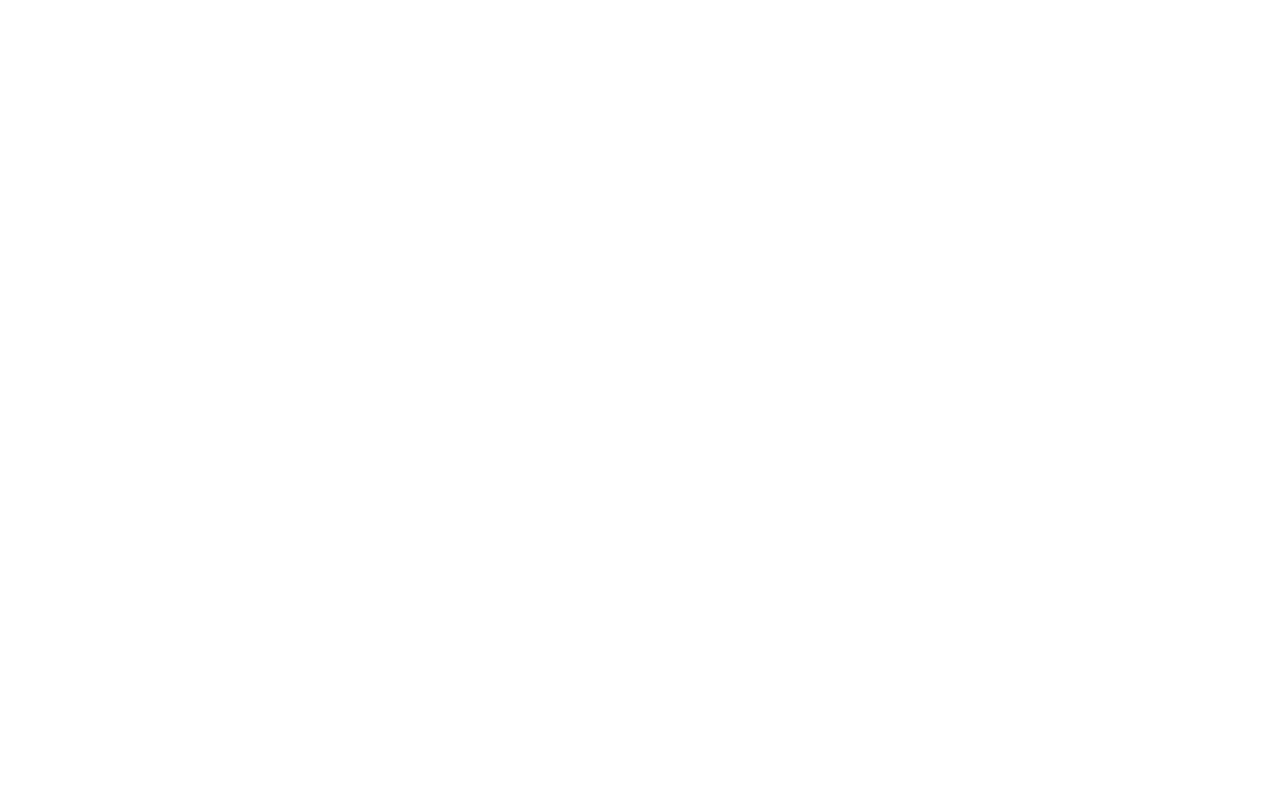
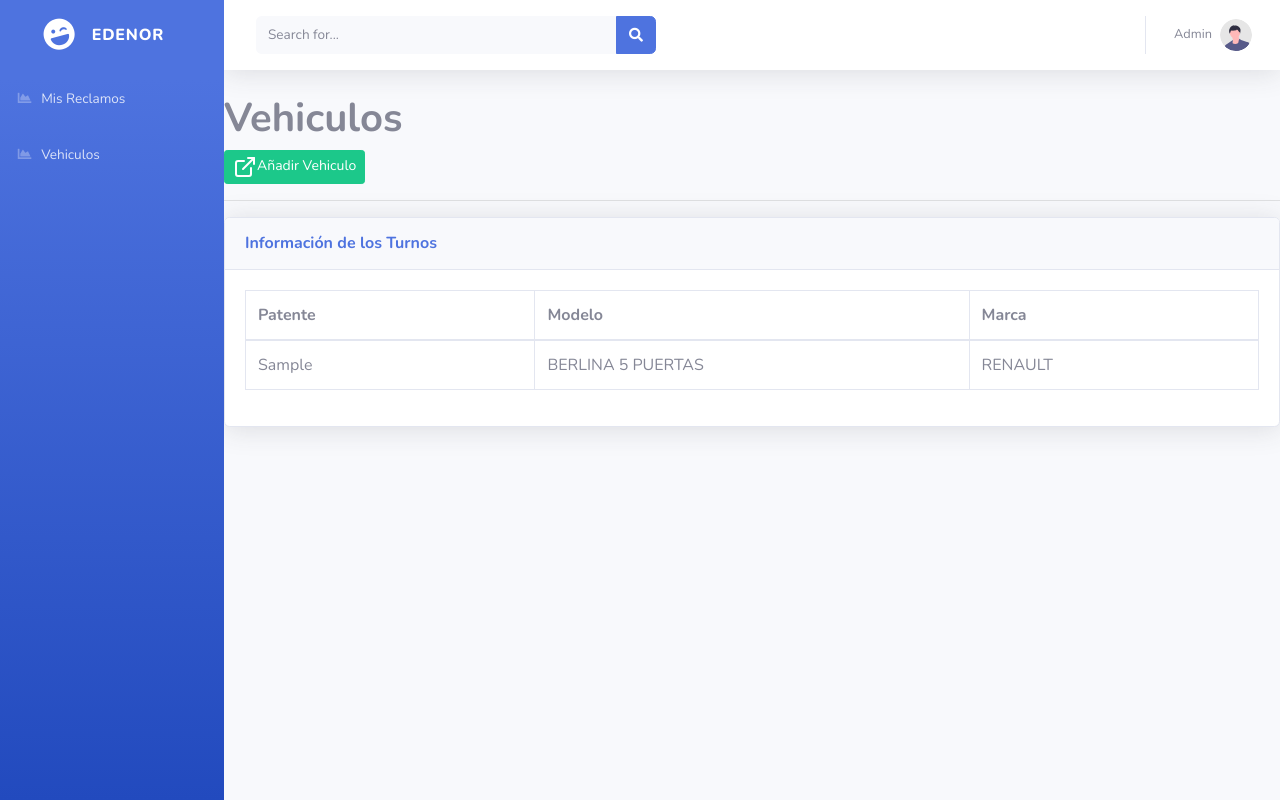
Before and after one commit to Angie1712/tesis-edenor, a PHP site: page /View/User/Vehiculos.php in a window 1280 px wide. Before the commit the page is empty. Run offline with PHP 8.4, Linux system fonts and the light colour scheme; data comes from the database, SQL or seed files in the repository; tables that the repository leaves empty hold one stand-in row (values such as "Sample post").

Commit message:
Muestreo de Vehiculos en pantalla

```diff
--- /dev/null
+++ b/src/Controller/Vehiculo.php
@@ -0,0 +1,11 @@
+<?php
+require_once '../../Data/VehiculoDao.php';
+require_once '../../Entity/Vehiculo.php';
+
+class VehiculoController
+{
+    public static function searchVehiculo()
+    {
+        return VehiculoDao::searchVehiculo();
+    }
+}
--- /dev/null
+++ b/src/Data/VehiculoDao.php
@@ -0,0 +1,47 @@
+<?php
+require_once '../../Entity/conection.php';
+require_once '../../Entity/Vehiculo.php';
+
+class VehiculoDao extends Database
+{
+    protected static $cnx;
+
+    private static function getDatabase()
+    {
+        self::$cnx = Database::Conectar();
+    }
+
+    private static function Desconectar()
+    {
+        self::$cnx = null;
+    }
+
+    public static function searchVehiculo()
+	{
+		try
+		{
+			//Sentencia SQL para selección de datos utilizando
+			self::getDatabase();
+			$query = "SELECT
+			id_vehiculo,
+            Patente,
+            Modelo.Modelo,
+            Marca.Marca
+			FROM `Vehiculos`
+            JOIN Modelo ON Vehiculos.id_modelo = Modelo.id_modelo
+            JOIN Marca on Modelo.id_marca = Marca.id_marca";
+			$resultado = self::$cnx->prepare($query);
+			//Ejecución de la sentencia SQL.
+			$resultado->execute();
+			//fetchAll — Devuelve un array que contiene todas las filas del conjunto
+			//de resultados
+			return $resultado->fetchAll(PDO::FETCH_OBJ);
+
+		}
+		catch(Exception $e)
+		{
+			//Obtener mensaje de error.
+			die($e->getMessage());
+		}
+}
+}
--- /dev/null
+++ b/src/Entity/Vehiculo.php
@@ -0,0 +1,32 @@
+<?php
+
+class Vehiculo
+{
+    private $id_vehiculo;
+    private $patente;
+    private $modelo;
+
+    public function getId_vehiculo(){
+		return $this->id_vehiculo;
+	}
+
+	public function setId_vehiculo($id_vehiculo){
+		$this->id_vehiculo = $id_vehiculo;
+	}
+
+    public function get_Patente(){
+		return $this->patente;
+	}
+
+	public function setPatente($patente){
+		$this->patente = $patente;
+	}
+
+    public function getModelo(){
+		return $this->Modelo;
+	}
+
+	public function setModelo($modelo){
+		$this->modelo = $modelo;
+	}
+}
--- a/src/View/User/Reclamos.php
+++ b/src/View/User/Reclamos.php
@@ -9,7 +9,7 @@
     <meta name="description" content="">
     <meta name="author" content="">
 
-    <title>SB Admin 2 - Dashboard</title>
+    <title>Reclamos</title>
 
     <!-- Custom fonts for this template-->
     <link href="/Assets/vendor/fontawesome-free/css/all.min.css" rel="stylesheet" type="text/css">
--- a/src/View/User/Vehiculos.php
+++ b/src/View/User/Vehiculos.php
@@ -0,0 +1,246 @@
+<?php
+require '../../Controller/Vehiculo.php'
+
+
+
+?>
+<!DOCTYPE html>
+<html lang="en">
+
+<head>
+
+    <meta charset="utf-8">
+    <meta http-equiv="X-UA-Compatible" content="IE=edge">
+    <meta name="viewport" content="width=device-width, initial-scale=1, shrink-to-fit=no">
+    <meta name="description" content="">
+    <meta name="author" content="">
+
+    <title>Vehiculos</title>
+
+    <!-- Custom fonts for this template-->
+    <link href="/Assets/vendor/fontawesome-free/css/all.min.css" rel="stylesheet" type="text/css">
+    <link
+        href="https://fonts.googleapis.com/css?family=Nunito:200,200i,300,300i,400,400i,600,600i,700,700i,800,800i,900,900i"
+        rel="stylesheet">
+
+    <!-- Custom styles for this template-->
+    <link href="/Assets/css/sb-admin-2.css" rel="stylesheet">
+
+</head>
+
+<body id="page-top">
+
+    <!-- Page Wrapper -->
+    <div id="wrapper">
+
+        <!-- Sidebar -->
+        <ul class="navbar-nav bg-gradient-primary sidebar sidebar-dark accordion" id="accordionSidebar">
+
+            <!-- Sidebar - Brand -->
+            <a class="sidebar-brand d-flex align-items-center justify-content-center" href="index.php">
+                <div class="sidebar-brand-icon rotate-n-15">
+                    <i class="fas fa-laugh-wink"></i>
+                </div>
+                <div class="sidebar-brand-text mx-3">EDENOR</div>
+            </a>
+            <!-- Nav Item - Charts -->
+            <li class="nav-item">
+                <a class="nav-link" href="Reclamos.php">
+                    <i class="fas fa-fw fa-chart-area"></i>
+                    <span>Mis Reclamos</span></a>
+            </li>
+            <li class="nav-item">
+                <a class="nav-link" href="Vehiculos.php">
+                    <i class="fas fa-fw fa-chart-area"></i>
+                    <span>Vehiculos</span></a>
+            </li>
+
+        </ul>
+        <!-- End of Sidebar -->
+
+        <!-- Content Wrapper -->
+        <div id="content-wrapper" class="d-flex flex-column">
+
+            <!-- Main Content -->
+            <div id="content">
+
+                <!-- Topbar -->
+                <nav class="navbar navbar-expand navbar-light bg-white topbar mb-4 static-top shadow">
+
+                    <!-- Sidebar Toggle (Topbar) -->
+                    <button id="sidebarToggleTop" class="btn btn-link d-md-none rounded-circle mr-3">
+                        <i class="fa fa-bars"></i>
+                    </button>
+
+                    <!-- Topbar Search -->
+                    <form
+                        class="d-none d-sm-inline-block form-inline mr-auto ml-md-3 my-2 my-md-0 mw-100 navbar-search">
+                        <div class="input-group">
+                            <input type="text" class="form-control bg-light border-0 small" placeholder="Search for..."
+                                aria-label="Search" aria-describedby="basic-addon2">
+                            <div class="input-group-append">
+                                <button class="btn btn-primary" type="button">
+                                    <i class="fas fa-search fa-sm"></i>
+                                </button>
+                            </div>
+                        </div>
+                    </form>
+
+                    <!-- Topbar Navbar -->
+                    <ul class="navbar-nav ml-auto">
+
+                        <!-- Nav Item - Search Dropdown (Visible Only XS) -->
+                        <li class="nav-item dropdown no-arrow d-sm-none">
+                            <a class="nav-link dropdown-toggle" href="#" id="searchDropdown" role="button"
+                                data-toggle="dropdown" aria-haspopup="true" aria-expanded="false">
+                                <i class="fas fa-search fa-fw"></i>
+                            </a>
+                            <!-- Dropdown - Messages -->
+                            <div class="dropdown-menu dropdown-menu-right p-3 shadow animated--grow-in"
+                                aria-labelledby="searchDropdown">
+                                <form class="form-inline mr-auto w-100 navbar-search">
+                                    <div class="input-group">
+                                        <input type="text" class="form-control bg-light border-0 small"
+                                            placeholder="Search for..." aria-label="Search"
+                                            aria-describedby="basic-addon2">
+                                        <div class="input-group-append">
+                                            <button class="btn btn-primary" type="button">
+                                                <i class="fas fa-search fa-sm"></i>
+                                            </button>
+                                        </div>
+                                    </div>
+                                </form>
+                            </div>
+                        </li>
+
+                        <div class="topbar-divider d-none d-sm-block"></div>
+
+                        <!-- Nav Item - User Information -->
+                        <li class="nav-item dropdown no-arrow">
+                            <a class="nav-link dropdown-toggle" href="#" id="userDropdown" role="button"
+                                data-toggle="dropdown" aria-haspopup="true" aria-expanded="false">
+                                <span class="mr-2 d-none d-lg-inline text-gray-600 small">Admin</span>
+                                <img class="img-profile rounded-circle"
+                                    src="/Assets/img/undraw_profile.svg">
+                            </a>
+                            <!-- Dropdown - User Information -->
+                            <div class="dropdown-menu dropdown-menu-right shadow animated--grow-in"
+                                aria-labelledby="userDropdown">
+                                <a class="dropdown-item" href="#">
+                                    <i class="fas fa-user fa-sm fa-fw mr-2 text-gray-400"></i>
+                                    Profile
+                                </a>
+                                <a class="dropdown-item" href="#">
+                                    <i class="fas fa-cogs fa-sm fa-fw mr-2 text-gray-400"></i>
+                                    Settings
+                                </a>
+                                <a class="dropdown-item" href="#">
+                                    <i class="fas fa-list fa-sm fa-fw mr-2 text-gray-400"></i>
+                                    Activity Log
+                                </a>
+                                <div class="dropdown-divider"></div>
+                                <a class="dropdown-item" href="../Login/index.php" data-toggle="modal" data-target="#logoutModal">
+                                    <i class="fas fa-sign-out-alt fa-sm fa-fw mr-2 text-gray-400"></i>
+                                    Logout
+                                </a>
+                            </div>
+                        </li>
+
+                    </ul>
+
+                </nav>
+                <h1><strong>Vehiculos</strong></h1>
+                    <!-- <p class="mb-4">Crear Exámen<a target="_blank"
+                            href="register_exam3.php"></a>.</p> -->
+                            <a class="btn btn-success btn-sm" href="CreateExam.php?step=1">
+                            <svg xmlns="http://www.w3.org/2000/svg" width="24" height="24" viewBox="0 0 24 24" fill="none" stroke="currentColor" stroke-width="2" stroke-linecap="round" stroke-linejoin="round" class="feather feather-external-link me-1">
+                                <path d="M18 13v6a2 2 0 0 1-2 2H5a2 2 0 0 1-2-2V8a2 2 0 0 1 2-2h6">
+                                </path><polyline points="15 3 21 3 21 9"></polyline>
+                                <line x1="10" y1="14" x2="21" y2="3"></line>
+                            </svg>Añadir Vehiculo</a>
+                            <hr>
+                    <!-- DataTales Example -->
+                    <div class="card shadow mb-4">
+                        <div class="card-header py-3">
+                            <h6 class="m-0 font-weight-bold text-primary">Información de los Turnos</h6>
+                        </div>
+                        <div class="card-body">
+                            <div class="table-responsive">
+                                <table class="table table-bordered" id="dataTable" width="100%" cellspacing="0">
+                                    <thead>
+                                        <tr>
+                                        <th style="width:120px;">Patente</th>
+                                        <th style="width:180px;">Modelo</th>
+                                        <th style="width:120px;">Marca</th>
+                                        </tr>
+                                    </thead>
+                                    </tbody>
+                                    <tbody>
+                                        <?php foreach(VehiculoController::searchVehiculo() as $r) : ?>
+                                        <tr>
+                                            <td><?php echo $r->Patente; ?></td>
+                                            <td><?php echo $r->Modelo; ?></td>
+                                            <td><?php echo $r->Marca; ?></td>
+                                        </tr>
+                                        <?php endforeach;?>
+                                    </tbody>
+                                </table>
+                            </div>
+                        </div>
+                    </div>
+
+                </div>
+            </div>
+            <!-- End of Main Content -->
+
+        </div>
+        <!-- End of Content Wrapper -->
+
+    </div>
+    <!-- End of Page Wrapper -->
+
+    <!-- Scroll to Top Button-->
+    <a class="scroll-to-top rounded" href="#page-top">
+        <i class="fas fa-angle-up"></i>
+    </a>
+
+    <!-- Logout Modal-->
+    <div class="modal fade" id="logoutModal" tabindex="-1" role="dialog" aria-labelledby="exampleModalLabel"
+        aria-hidden="true">
+        <div class="modal-dialog" role="document">
+            <div class="modal-content">
+                <div class="modal-header">
+                    <h5 class="modal-title" id="exampleModalLabel">Ready to Leave?</h5>
+                    <button class="close" type="button" data-dismiss="modal" aria-label="Close">
+                        <span aria-hidden="true">×</span>
+                    </button>
+                </div>
+                <div class="modal-body">Select "Logout" below if you are ready to end your current session.</div>
+                <div class="modal-footer">
+                    <button class="btn btn-secondary" type="button" data-dismiss="modal">Cancel</button>
+                    <a class="btn btn-primary" href="../Login/index.php">Logout</a>
+                </div>
+            </div>
+        </div>
+    </div>
+
+    <!-- Bootstrap core JavaScript-->
+    <script src="/Assets/vendor/jquery/jquery.min.js"></script>
+    <script src="/Assets/vendor/bootstrap/js/bootstrap.bundle.min.js"></script>
+
+    <!-- Core plugin JavaScript-->
+    <script src="/Assets/vendor/jquery-easing/jquery.easing.min.js"></script>
+
+    <!-- Custom scripts for all pages-->
+    <script src="/Assets/js/sb-admin-2.min.js"></script>
+
+    <!-- Page level plugins -->
+    <script src="/Assets/vendor/chart.js/Chart.min.js"></script>
+
+    <!-- Page level custom scripts -->
+    <script src="/Assets/js/demo/chart-area-demo.js"></script>
+    <script src="/Assets/js/demo/chart-pie-demo.js"></script>
+
+</body>
+
+</html>
--- a/src/View/User/index.php
+++ b/src/View/User/index.php
@@ -9,7 +9,7 @@
     <meta name="description" content="">
     <meta name="author" content="">
 
-    <title>SB Admin 2 - Dashboard</title>
+    <title>Edenor</title>
 
     <!-- Custom fonts for this template-->
     <link href="/Assets/vendor/fontawesome-free/css/all.min.css" rel="stylesheet" type="text/css">
@@ -31,7 +31,7 @@
         <ul class="navbar-nav bg-gradient-primary sidebar sidebar-dark accordion" id="accordionSidebar">
 
             <!-- Sidebar - Brand -->
-            <a class="sidebar-brand d-flex align-items-center justify-content-center" href="index.html">
+            <a class="sidebar-brand d-flex align-items-center justify-content-center" href="index.php">
                 <div class="sidebar-brand-icon rotate-n-15">
                     <i class="fas fa-laugh-wink"></i>
                 </div>
```
Also changed, not shown: 1 other file.
